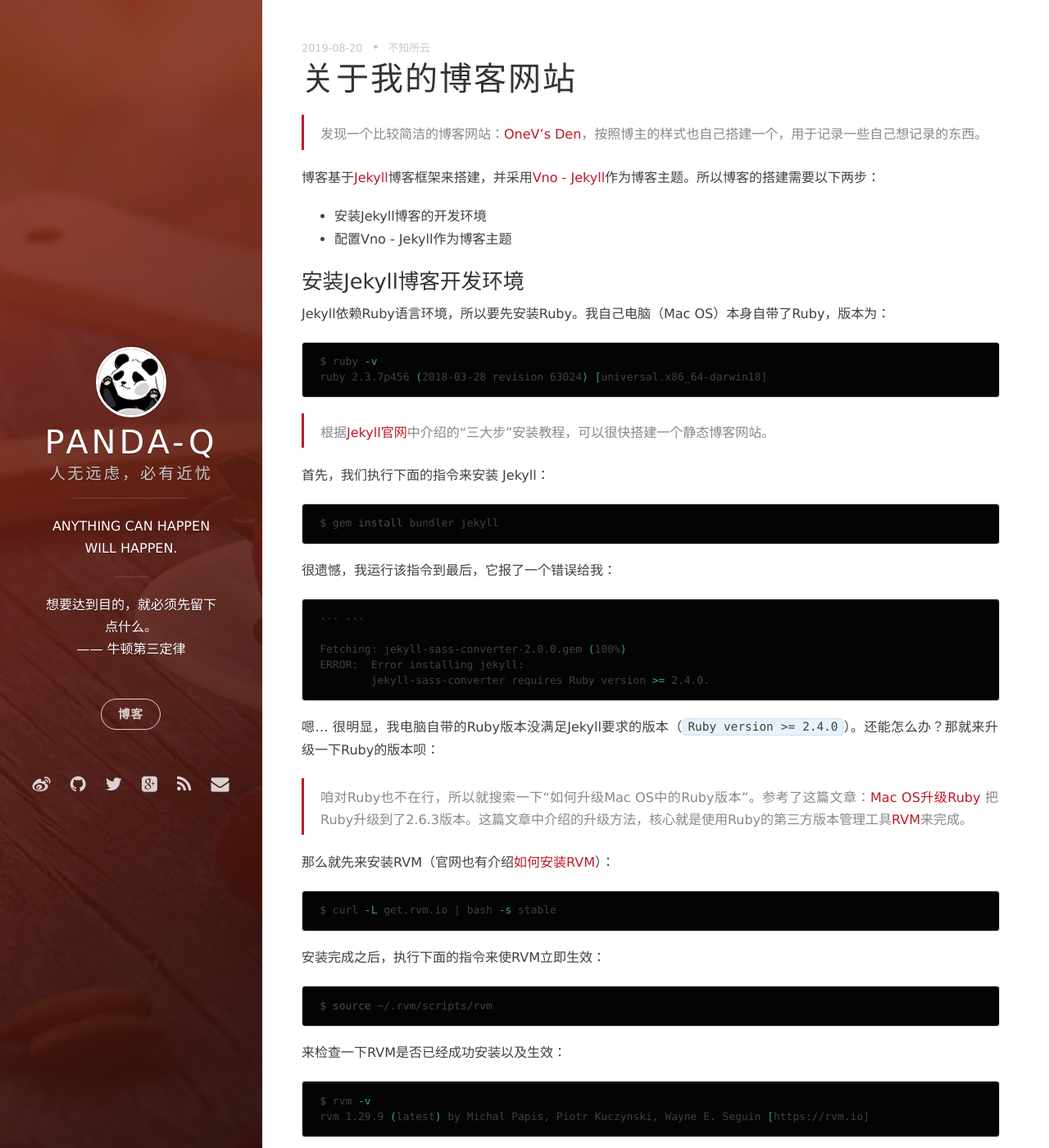
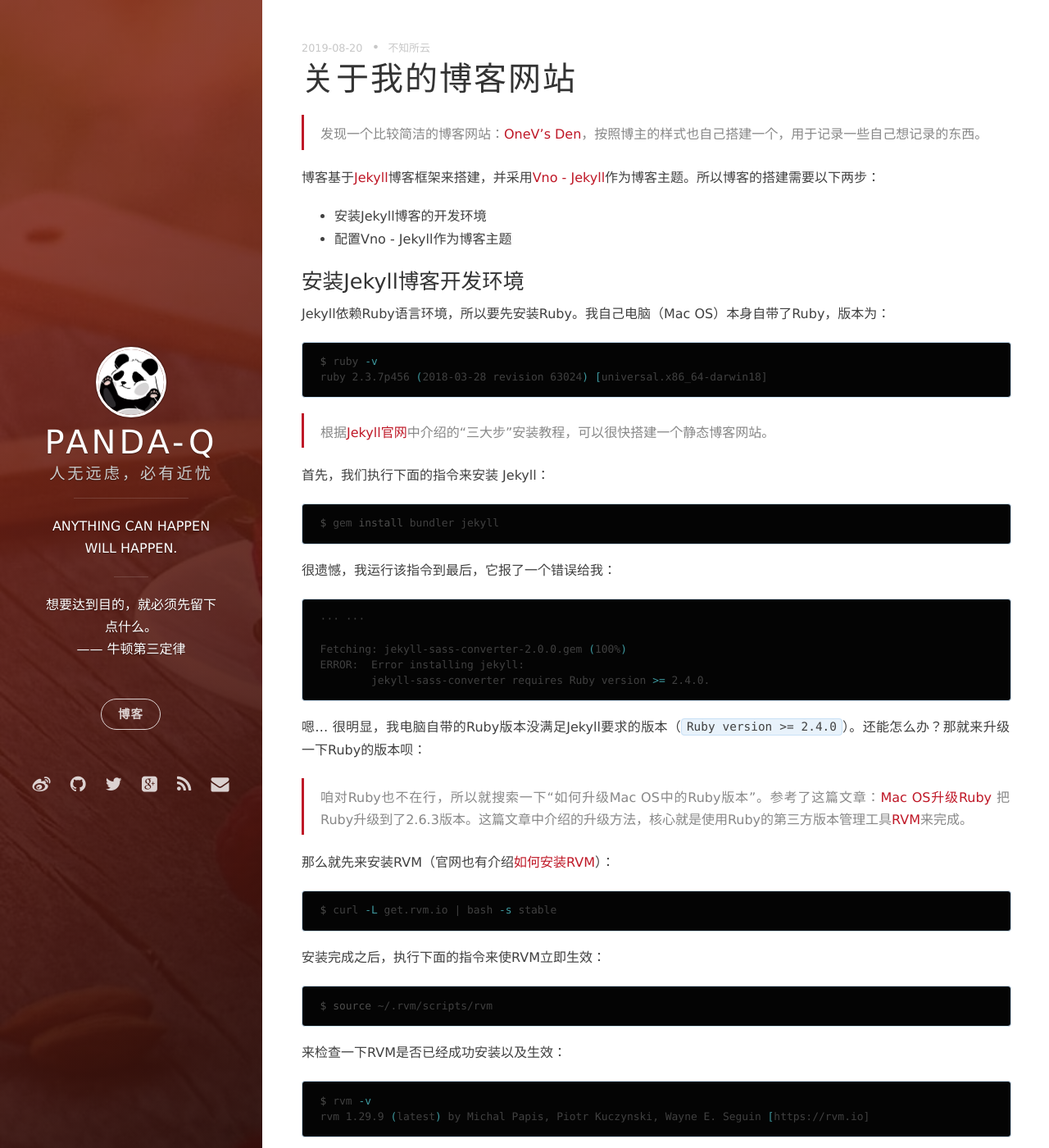
Before and after one commit to LUZHO211/LUZHO211, a Jekyll site: the page built from _posts/2019-08-23-about-this-blog.markdown, in a window 1280 px wide and 1400 px high. Shown: the whole window at 82% size. Built offline with Jekyll 4.4.1, drawn with Linux system fonts in a browser that asks for light colours.

Commit message:
css update

```diff
--- a/_sass/global.scss
+++ b/_sass/global.scss
@@ -289,7 +289,7 @@ td:last-child {
   .content-wrapper__inner {
     margin: 0 5%;
     padding: 50px 0;
-    max-width: 850px;
+    max-width: 1500px;
   }
 
 .footer {
```
